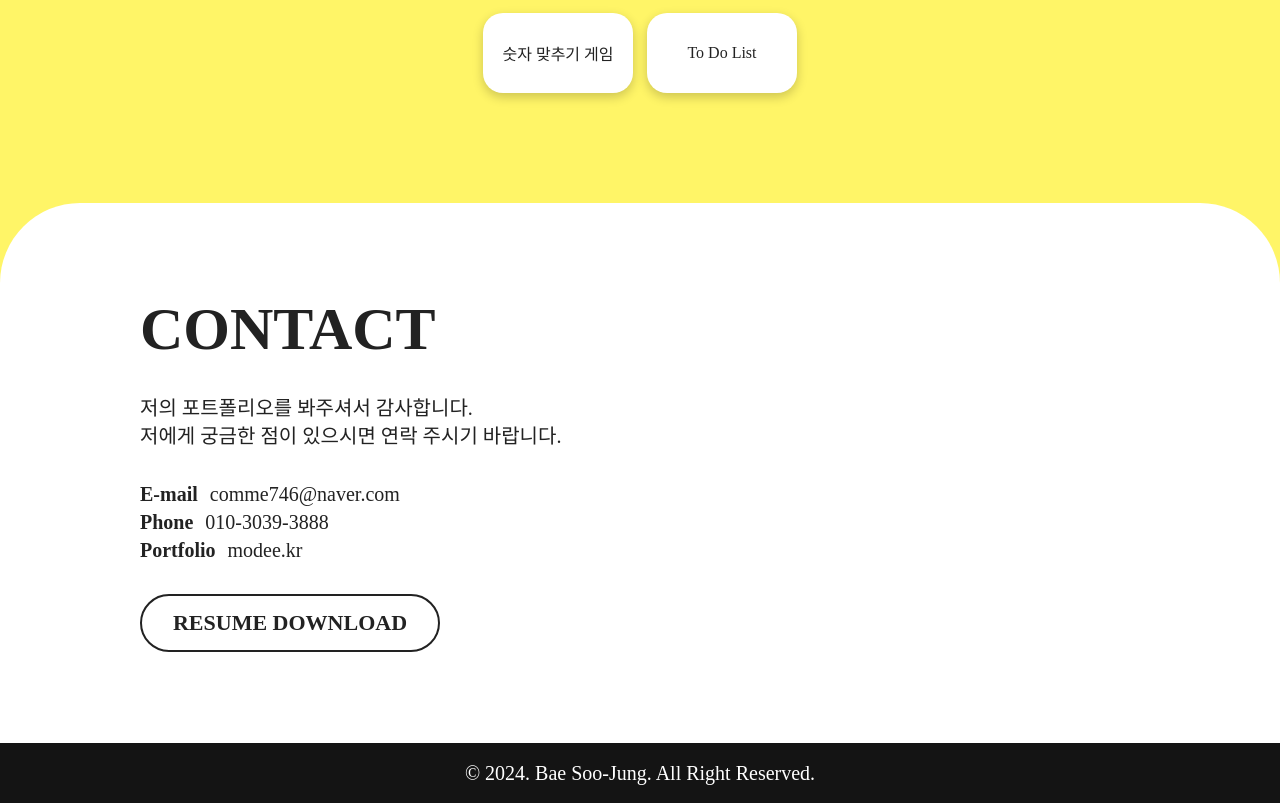
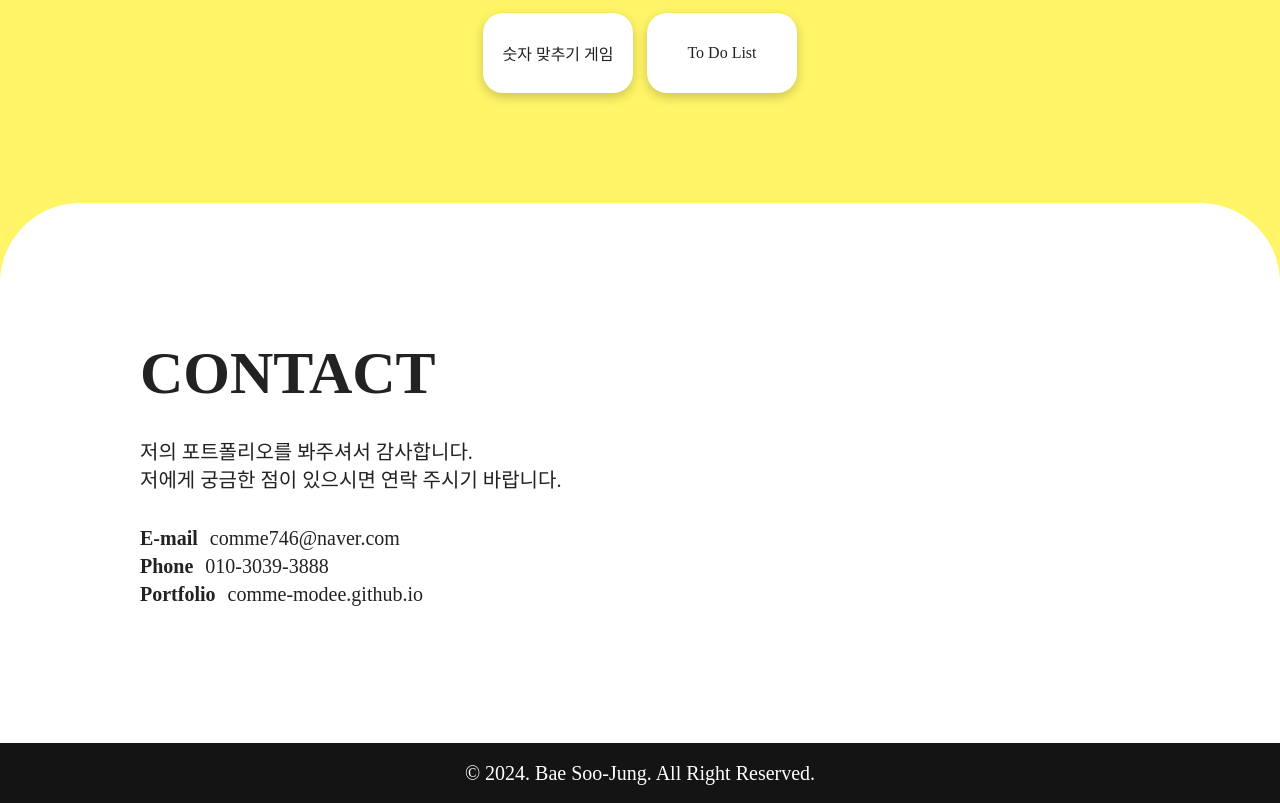
Before and after one commit to comme-modee/comme-modee.github.io, a plain HTML site: page index.html in a window 1280 px wide. Shown: the part 1824-2627 px from the top of the page. Drawn offline with Linux system fonts and the light colour scheme; a web font is replaced by a local one.

Commit message:
Update index.html

```diff
--- a/index.html
+++ b/index.html
@@ -155,9 +155,9 @@
                 <div class="info">
                     <p><span class="bold">E-mail</span>comme746@naver.com</p>
                     <p><span class="bold">Phone</span>010-3039-3888</p>
-                    <p><span class="bold">Portfolio</span><a href="#intro">modee.kr</a></p>
+                    <p><span class="bold">Portfolio</span><a href="https://comme-modee.github.io/">comme-modee.github.io</a></p>
                 </div>
-                <a href="./file/resume.pdf" download class="resume-btn">RESUME DOWNLOAD</a>
+                <!-- <a href="./file/resume.pdf" download class="resume-btn">RESUME DOWNLOAD</a> -->
             </div>
         </section>
 
```
